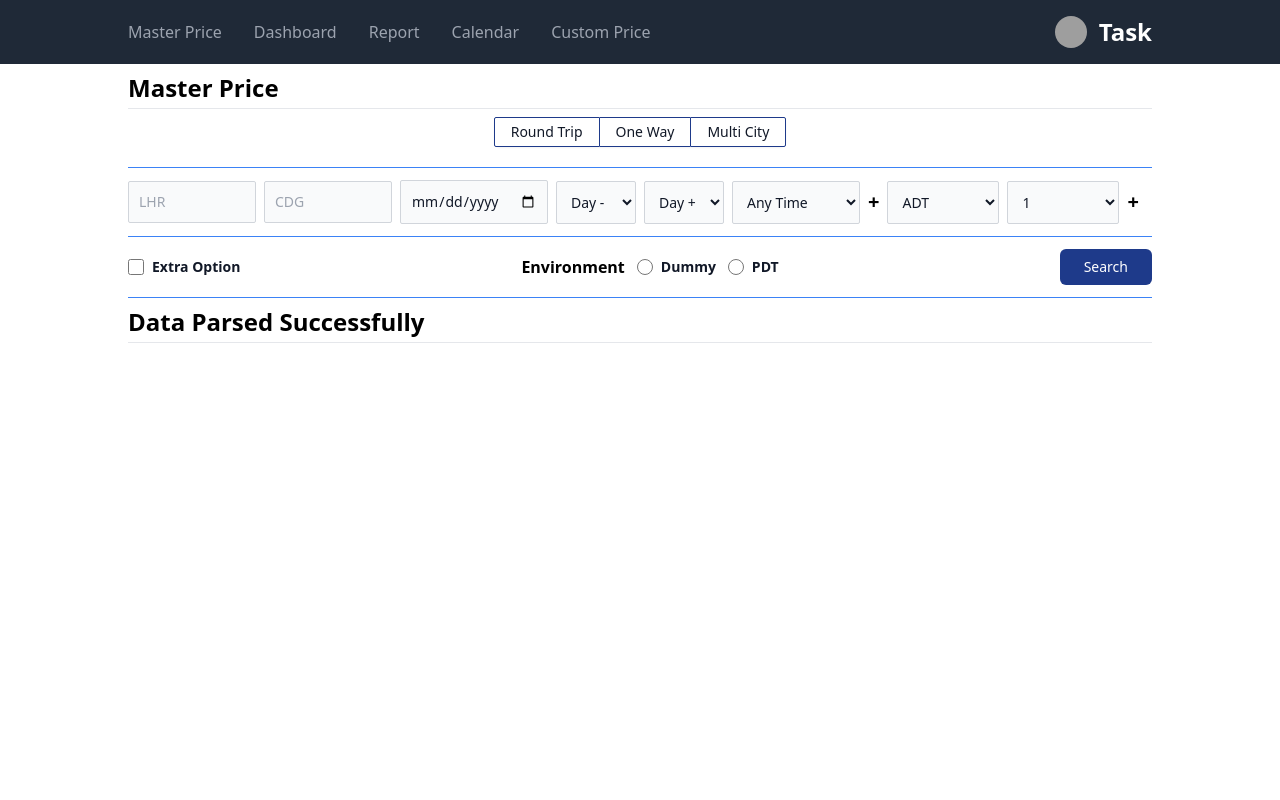
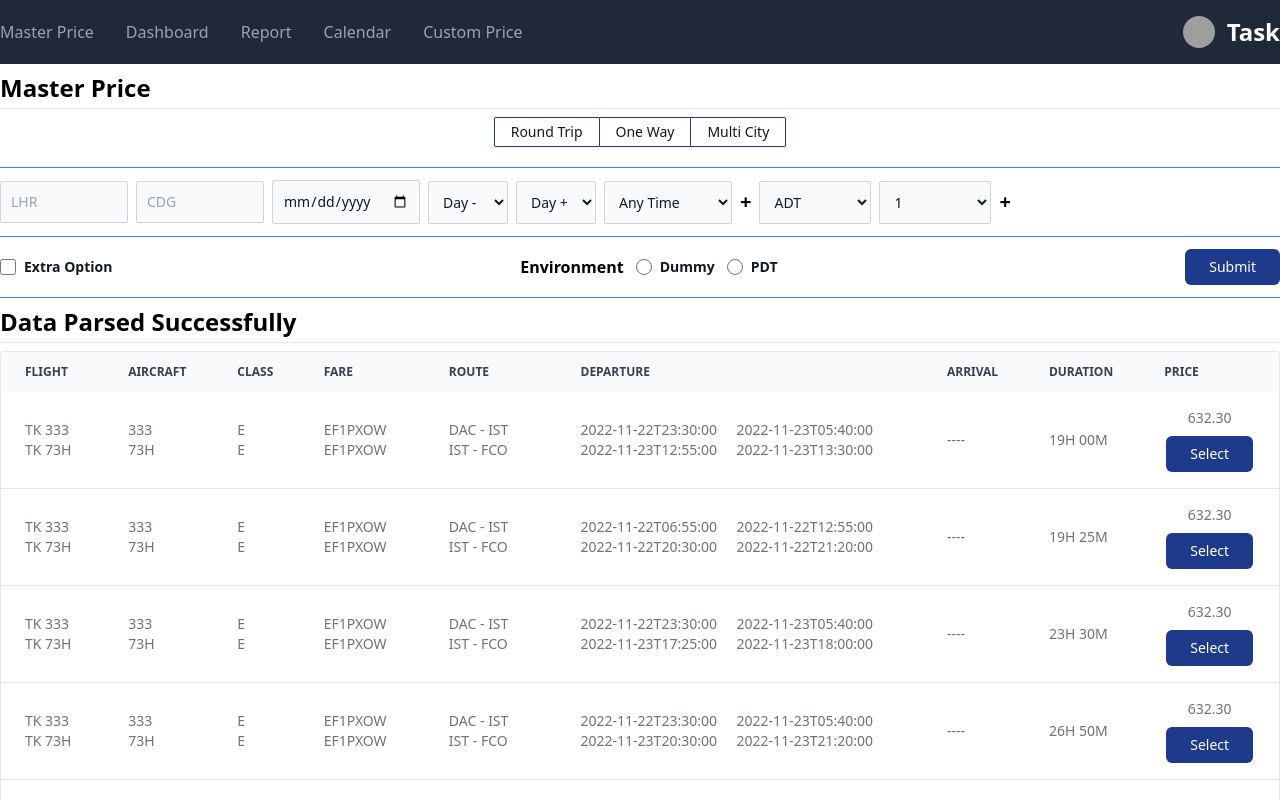
Before and after one commit to md-rasel-mahmud/travel-agency-task, a React (Vite) app: page / in a window 1280 px wide. Shown: the top 800 px of the page. Built offline with nearby package versions, Linux system fonts and the light colour scheme; grey boxes are pictures that could not be loaded.

Commit message:
MasterPrice: parsed flightData show on table

```diff
--- a/src/App.jsx
+++ b/src/App.jsx
@@ -6,7 +6,7 @@ export default function App() {
     <>
       <Navbar />
 
-      <div className="max-w-screen-lg mx-auto">
+      <div className="max-w-screen-xl mx-auto">
         <Outlet />
       </div>
     </>
--- /dev/null
+++ b/src/components/Button.jsx
@@ -0,0 +1,37 @@
+import PropTypes from "prop-types";
+
+/**
+ *
+ * @param {object} props
+ * @param {string} props.type - The type of button.
+ * @param {string} props.children - The content of the button.
+ * @param {string} props.className - The class name of the button.
+ * @param {function} props.onClick - The function to call when the button is clicked. // ! if button type is submit then do not pass onClick
+ * @returns {JSX.Element}
+ * @example
+ * // Example of Submit Button
+ * <Button type="submit" className="bg-blue-500">
+ * // Example of Button with onClick
+ * <Button type="button" onClick={() => alert("Button Clicked")}>
+ *
+ * **/
+const Button = ({ type, children, className, onClick }) => {
+  return (
+    <button
+      type={type}
+      onClick={onClick}
+      className={`text-white bg-blue-900 hover:bg-blue-800 focus:ring-4 focus:ring-blue-300 font-medium rounded-md text-sm px-6 py-2 ${className}`}
+    >
+      {children}
+    </button>
+  );
+};
+
+Button.propTypes = {
+  type: PropTypes.string.isRequired,
+  children: PropTypes.node.isRequired,
+  className: PropTypes.string,
+  onClick: PropTypes.func,
+};
+
+export default Button;
--- /dev/null
+++ b/src/components/MultipleCell.jsx
@@ -0,0 +1,30 @@
+import PropTypes from "prop-types";
+import { Fragment } from "react";
+
+const MultipleCell = ({ cell, keys, divider }) => {
+  return (
+    <div>
+      {cell.map((item, index) => (
+        <p key={index}>
+          {typeof item === "string" // <- CHECK IF ITEM IS STRING
+            ? item
+            : keys?.map((key, keyIndex) => (
+                <Fragment key={keyIndex}>
+                  {item[key]} {/* <- DISPLAY ITEM ACCORDING TO KEY */}
+                  {cell.length - 1 !== keyIndex && divider}{" "}
+                  {/* ADD DIVIDER IF NOT LAST ITEM */}
+                </Fragment>
+              ))}
+        </p>
+      ))}
+    </div>
+  );
+};
+
+MultipleCell.propTypes = {
+  cell: PropTypes.array.isRequired,
+  keys: PropTypes.array,
+  divider: PropTypes.node || PropTypes.string,
+};
+
+export default MultipleCell;
--- a/src/components/Navbar.jsx
+++ b/src/components/Navbar.jsx
@@ -3,8 +3,8 @@ import { navMenuItems } from "../helpers/nav-menu-items";
 
 const Navbar = () => {
   return (
-    <nav className="bg-gray-800 border-gray-700 sticky top-0">
-      <div className="max-w-screen-lg flex flex-wrap items-center justify-between mx-auto py-4">
+    <nav className="bg-gray-800 border-gray-700 sticky top-0 z-50">
+      <div className="max-w-screen-xl flex flex-wrap items-center justify-between mx-auto py-4">
         <div className="hidden w-full md:block md:w-auto" id="navbar-solid-bg">
           <ul className="flex flex-col font-medium mt-4 rounded-lg  md:space-x-8 rtl:space-x-reverse md:flex-row md:mt-0 md:border-0  bg-gray-800 md:bg-transparent border-gray-700">
             {navMenuItems.map((item, index) => (
--- /dev/null
+++ b/src/components/Table.jsx
@@ -0,0 +1,42 @@
+import PropTypes from "prop-types";
+
+const Table = ({ data = [], columns }) => {
+  return (
+    <div>
+      <div className="relative overflow-x-auto border rounded">
+        <table className="w-full text-sm text-left rtl:text-right text-gray-500 ">
+          <thead className="text-xs text-gray-700 uppercase bg-gray-50">
+            <tr>
+              {columns.map((column, i) => (
+                <th key={i} scope="col" className="px-6 py-3">
+                  {column.name}
+                </th>
+              ))}
+            </tr>
+          </thead>
+          <tbody>
+            {data?.map((row, rowIndex) => (
+              <tr key={rowIndex} className="bg-white border-b">
+                {columns.map((column, columnIndex) => (
+                  <td
+                    key={columnIndex}
+                    className="px-6 py-4 whitespace-nowrap "
+                  >
+                    {column.cell ? column.cell(row) : row[column.accessor]}
+                  </td>
+                ))}
+              </tr>
+            ))}
+          </tbody>
+        </table>
+      </div>
+    </div>
+  );
+};
+
+Table.propTypes = {
+  data: PropTypes.array.isRequired,
+  columns: PropTypes.array.isRequired,
+};
+
+export default Table;
--- a/src/components/master-price/FilterActionBar.jsx
+++ b/src/components/master-price/FilterActionBar.jsx
@@ -1,3 +1,5 @@
+import Button from "../Button";
+
 const FilterActionBar = () => {
   return (
     <div className="flex gap-2 items-center justify-between flex-wrap py-3  border-b border-blue-500">
@@ -46,12 +48,7 @@ const FilterActionBar = () => {
         </div>
       </div>
 
-      <button
-        type="submit"
-        className="text-white bg-blue-900 hover:bg-blue-800 focus:ring-4 focus:ring-blue-300 font-medium rounded-md text-sm px-6 py-2 "
-      >
-        Search
-      </button>
+      <Button type="submit">Submit</Button>
     </div>
   );
 };
--- /dev/null
+++ b/src/helpers/master-price/tableColumns.jsx
@@ -0,0 +1,105 @@
+import Button from "../../components/Button";
+import MultipleCell from "../../components/MultipleCell";
+
+export const tableColumns = [
+  {
+    name: "Flight",
+    cell: (row) => {
+      const flight = row?.itineraries[0].segments;
+
+      return <MultipleCell cell={flight} keys={["carrierCode", "aircraft"]} />;
+    },
+  },
+  {
+    name: "Aircraft",
+    cell: (row) => {
+      const aircraft = row?.itineraries[0].segments;
+
+      return <MultipleCell cell={aircraft} keys={["aircraft"]} />;
+    },
+  },
+  {
+    name: "class",
+    cell: (row) => {
+      const classType = row?.class[0];
+
+      return <MultipleCell cell={classType} />;
+    },
+  },
+  {
+    name: "fare",
+    cell: (row) => {
+      const fareBasis = row?.fareBasis[0];
+
+      return <MultipleCell cell={fareBasis} />;
+    },
+  },
+  {
+    name: "route",
+    cell: (row) => {
+      // GET ROUTES FROM SEGMENTS ARRAY AND MAP THEM TO DEPARTURE AND ARRIVAL IATA CODES
+      const routes = row?.itineraries[0].segments.map(
+        ({ departure, arrival }) => ({
+          departure: departure.iataCode,
+          arrival: arrival.iataCode,
+        })
+      );
+
+      return (
+        <MultipleCell
+          cell={routes}
+          keys={["departure", "arrival"]}
+          divider="-"
+        />
+      );
+    },
+  },
+  {
+    name: "departure",
+    cell: (row) => {
+      // GET DEPARTURE FROM SEGMENTS ARRAY AND MAP THEM TO DEPARTURE AND ARRIVAL AT
+      const departure = row?.itineraries[0].segments.map(
+        ({ departure, arrival }) => ({
+          departure: departure.at,
+          arrival: arrival.at,
+        })
+      );
+
+      return (
+        <MultipleCell
+          cell={departure}
+          keys={["departure", "arrival"]}
+          divider={<span className="px-2"></span>}
+        />
+      );
+    },
+  },
+  {
+    name: "arrival",
+    cell: () => {
+      return <>----</>;
+    },
+  },
+  {
+    name: "duration",
+    cell: (row) => {
+      // GET DURATION FROM ITINERARIES ARRAY
+      const duration = row?.itineraries[0].duration;
+
+      return <>{duration}</>;
+    },
+  },
+  {
+    name: "price",
+    cell: ({ price }) => {
+      return (
+        <div className="flex flex-col gap-2 justify-center items-center">
+          {price}
+          <Button type="button" onClick={() => console.log("flight selected")}>
+            Select
+          </Button>
+        </div>
+      );
+    },
+  },
+];
--- a/src/pages/MasterPrice.jsx
+++ b/src/pages/MasterPrice.jsx
@@ -4,6 +4,8 @@ import FilterActionBar from "../components/master-price/FilterActionBar";
 import FilterInputBar from "../components/master-price/FilterInputBar";
 import TopButtonGroup from "../components/master-price/TopButtonGroup";
 import { useState } from "react";
+import Table from "../components/Table";
+import { tableColumns } from "../helpers/master-price/tableColumns";
 
 const MasterPrice = () => {
   const [data, setData] = useState({});
@@ -60,8 +62,6 @@ const MasterPrice = () => {
     fetchAndParseData();
   }, []);
 
-  console.log(data);
-
   return (
     <div>
       <ComponentHeading heading="Master Price" />
@@ -83,7 +83,12 @@ const MasterPrice = () => {
 
       {/* SHOW MESSAGE TO UI */}
       {data?.code == "200" ? (
-        <ComponentHeading heading={data.message} />
+        <>
+          <ComponentHeading heading={data.message} />
+
+          {/* TABLE */}
+          <Table data={data?.flightOffer || []} columns={tableColumns} />
+        </>
       ) : (
         <div>
           <h2 className="text-xl font-bold text-red-600">{data.error}</h2>
```
